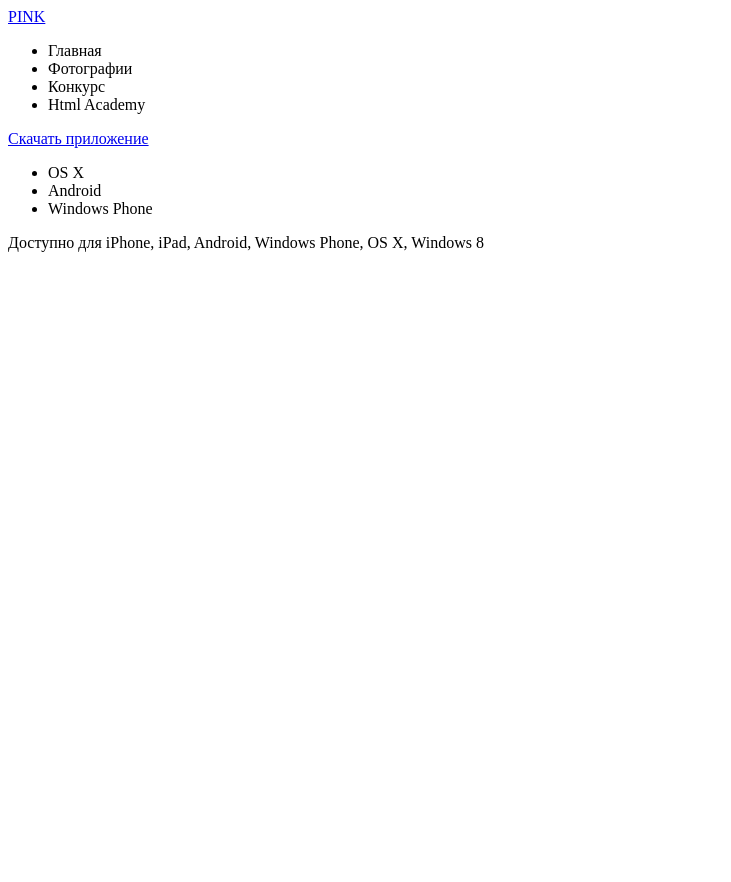
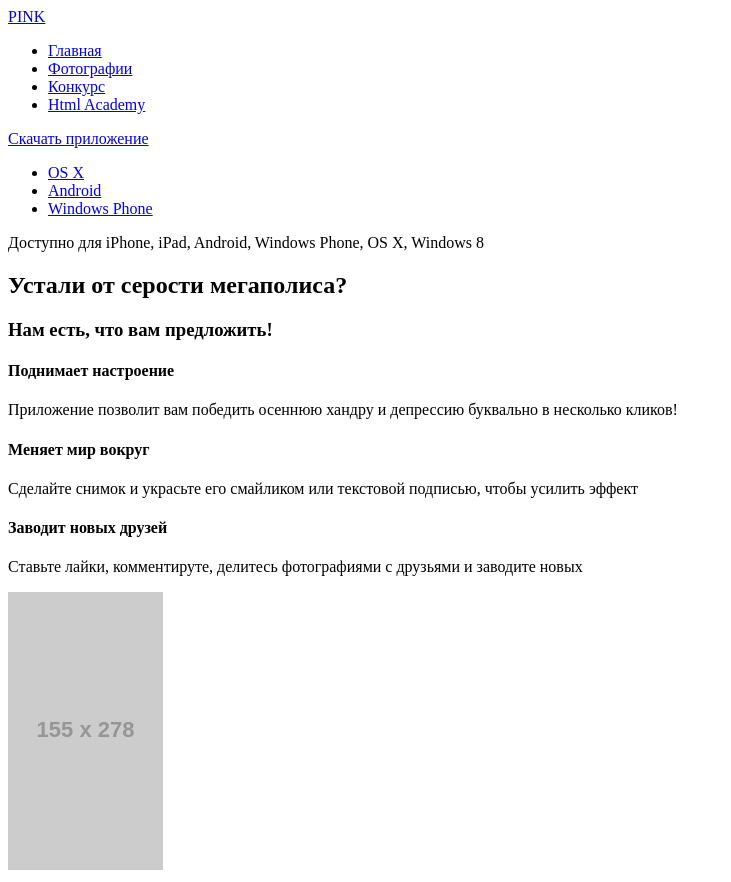
Before and after one commit to MaxVell89/pink_default, a plain HTML site: page index.html in a window 1280 px wide. Shown: the whole page, without its empty margins (0-731 px from the left). Before the commit the page ends 800 px from the top, so only its background shows below. Drawn offline with Linux system fonts and the light colour scheme; placeholder pictures from the web are drawn by us.

Commit message:
Разметка блока преимуществ и доработка меню

```diff
--- a/index.html
+++ b/index.html
@@ -10,10 +10,10 @@
         <div class="top-wrapper main-header__top">
            <div class="top-wrapper__logo"><a href="#">PINK</a></div>
             <ul class="main-menu top-wrapper__menu top-wrapper__menu--hidden">
-                <li>Главная</li>
-                <li>Фотографии</li>
-                <li>Конкурс</li>
-                <li>Html Academy</li>
+                <li><a href="#">Главная</a></li>
+                <li><a href="#">Фотографии</a></li>
+                <li><a href="#">Конкурс</a></li>
+                <li><a href="#">Html Academy</a></li>
             </ul>
         </div>
     </div>
@@ -21,12 +21,32 @@
     <div class="download">
         <a href="#" class="btn download__btn">Скачать приложение</a>
         <ul class="download__other-platforms">
-            <li class="download__item download__item--osx">OS X</li>
-            <li class="download__item download__item--adroid">Android</li>
-            <li class="download__item download__item--wp">Windows Phone</li>
+            <li class="download__item download__item--osx"><a href="#">OS X</a></li>
+            <li class="download__item download__item--adroid"><a href="#">Android</a></li>
+            <li class="download__item download__item--wp"><a href="#">Windows Phone</a></li>
         </ul>
         <p>Доступно для iPhone, iPad, Android, Windows Phone, OS X, Windows 8</p>
     </div>
 
+    <div class="features">
+        <h2 class="features__title">Устали от серости мегаполиса?</h2>
+        <h3 class="features__title">Нам есть, что вам предложить!</h3>
+        <div class="feature features__item">
+            <h4 class="feature__title">Поднимает настроение</h4>
+            <p>Приложение позволит вам победить осеннюю хандру и депрессию буквально в несколько кликов!</p>
+        </div>
+        <div class="feature features__item">
+            <h4 class="feature__title">Меняет мир вокруг</h4>
+            <p>Сделайте снимок и украсьте его смайликом или текстовой подписью, чтобы усилить эффект</p>
+        </div>
+        <div class="feature features__item">
+            <h4 class="feature__title">Заводит новых друзей</h4>
+            <p>Ставьте лайки, комментируте, делитесь фотографиями с друзьями и заводите новых</p>
+        </div>
+        <img src="http://placehold.it/155x278" alt="" class="features__img">
+    </div>
+
+
+
   </body>
 </html>
```
